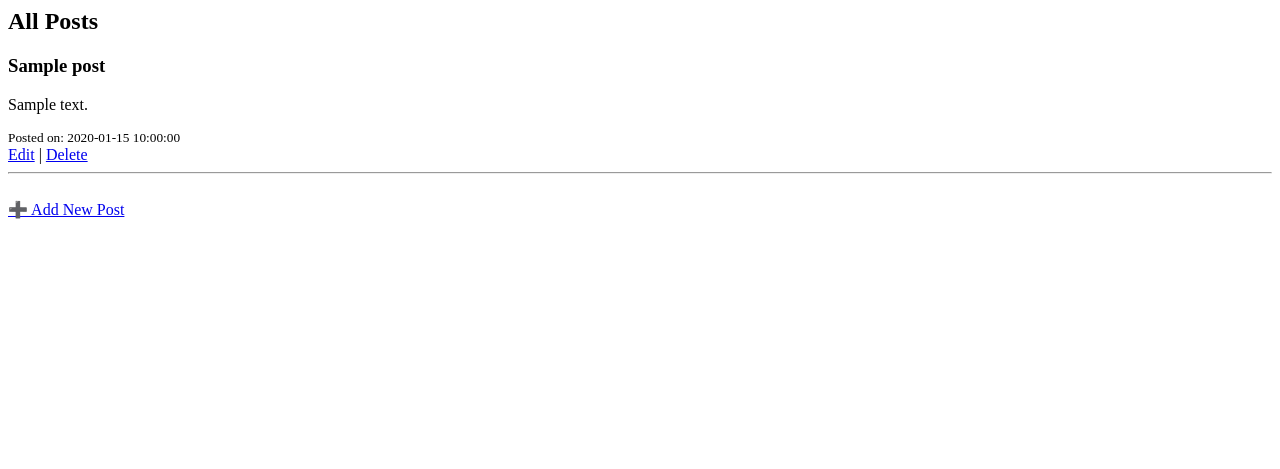
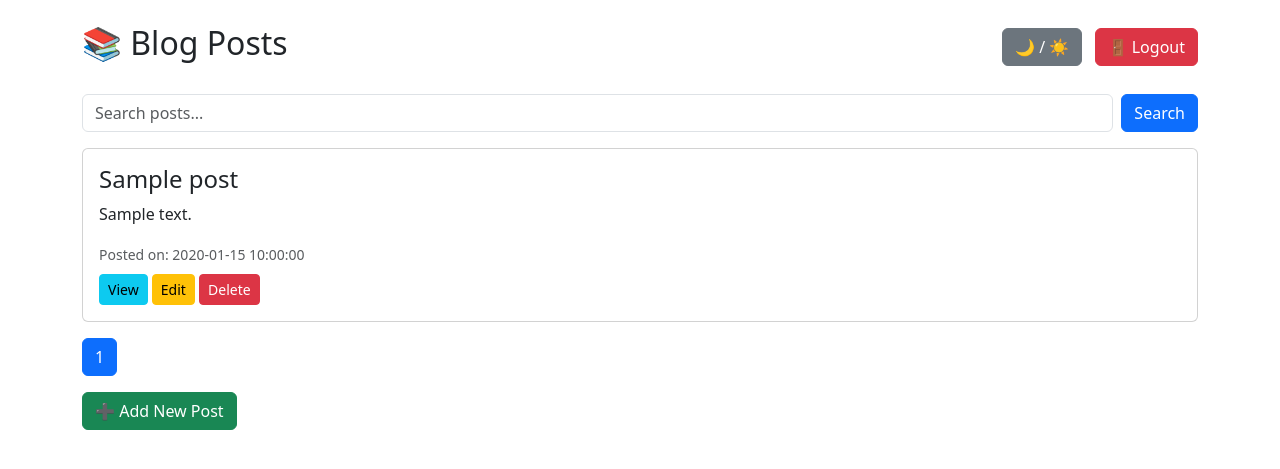
Before and after one commit to dhanya940/CRUD-application, a PHP site: page / in a window 1280 px wide. Shown: the top 469 px of the page. Run offline with PHP 8.4, Linux system fonts and the light colour scheme; the visitor is signed in with stand-in values (Sample User, id 1); tables that the repository leaves empty or names only in its code hold one stand-in row (values such as "Sample post").

Commit message:
Update index.php

```diff
--- a/index.php
+++ b/index.php
@@ -1,24 +1,122 @@
 <?php
 include 'db.php';
+session_start();
 
-$sql = "SELECT * FROM posts ORDER BY created_at DESC";
-$result = $conn->query($sql);
+// --- Redirect if not logged in ---
+if (!isset($_SESSION['username'])) {
+    header("Location: login.php");
+    exit();
+}
 
-echo "<h2>All Posts</h2>";
+// --- Search functionality ---
+$search = isset($_GET['q']) ? $_GET['q'] : "";
 
-if ($result->num_rows > 0) {
-    while($row = $result->fetch_assoc()) {
-        echo "<h3>" . $row['title'] . "</h3>";
-        echo "<p>" . $row['content'] . "</p>";
-        echo "<small>Posted on: " . $row['created_at'] . "</small><br>";
-        echo "<a href='edit.php?id=".$row['id']."'>Edit</a> | ";
-        echo "<a href='delete.php?id=".$row['id']."'>Delete</a>";
-        echo "<hr>";
-    }
-} else {
-    echo "No posts found.";
-}
+// --- Pagination setup ---
+$perPage = 3; //  Show 3 posts per page
+$page = isset($_GET['page']) ? (int)$_GET['page'] : 1;
+if ($page < 1) $page = 1;
+$offset = ($page - 1) * $perPage;
+
+// Count total posts (with search filter)
+$countSql = "SELECT COUNT(*) AS total FROM posts
+             WHERE title LIKE ? OR content LIKE ?";
+$stmt = $conn->prepare($countSql);
+$like = "%$search%";
+$stmt->bind_param("ss", $like, $like);
+$stmt->execute();
+$countResult = $stmt->get_result()->fetch_assoc();
+$totalPosts = $countResult['total'];
+$totalPages = ceil($totalPosts / $perPage);
+
+// Fetch posts (with search + pagination)
+$sql = "SELECT * FROM posts
+        WHERE title LIKE ? OR content LIKE ?
+        ORDER BY created_at DESC
+        LIMIT ?, ?";
+$stmt = $conn->prepare($sql);
+$stmt->bind_param("ssii", $like, $like, $offset, $perPage);
+$stmt->execute();
+$result = $stmt->get_result();
 ?>
 
-<br>
-<a href="create.php">➕ Add New Post</a>
+<!DOCTYPE html>
+<html>
+<head>
+    <title>Blog Posts</title>
+    <link href="https://cdn.jsdelivr.net/npm/bootstrap@5.3.3/dist/css/bootstrap.min.css" rel="stylesheet">
+    <style>
+        body.dark-mode {
+            background-color: #121212;
+            color: white;
+        }
+        body.dark-mode .card {
+            background-color: #1e1e1e;
+            color: white;
+        }
+        .theme-toggle {
+            cursor: pointer;
+        }
+    </style>
+</head>
+<body class="container mt-4">
+
+    <!-- Top Navbar -->
+    <div class="d-flex justify-content-between align-items-center mb-4">
+        <h2>📚 Blog Posts</h2>
+
+        <div>
+            <!-- Dark/Light Switch -->
+            <button class="btn btn-secondary theme-toggle">🌙 / ☀️</button>
+
+            <!-- Logout Button -->
+            <a href="logout.php" class="btn btn-danger ms-2">🚪 Logout</a>
+        </div>
+    </div>
+
+    <!-- Search Form -->
+    <form method="get" class="d-flex mb-3">
+        <input type="text" name="q" class="form-control me-2" placeholder="Search posts..."
+               value="<?= htmlspecialchars($search) ?>">
+        <button type="submit" class="btn btn-primary">Search</button>
+    </form>
+
+    <?php if ($result->num_rows > 0): ?>
+        <?php while($row = $result->fetch_assoc()): ?>
+            <div class="card mb-3">
+                <div class="card-body">
+                    <h4 class="card-title"><?= htmlspecialchars($row['title']) ?></h4>
+                    <p class="card-text"><?= nl2br(htmlspecialchars($row['content'])) ?></p>
+                    <small class="text-muted">Posted on: <?= $row['created_at'] ?></small><br>
+                    <a href="view.php?id=<?= $row['id'] ?>" class="btn btn-sm btn-info mt-2">View</a>
+                    <a href="edit.php?id=<?= $row['id'] ?>" class="btn btn-sm btn-warning mt-2">Edit</a>
+                    <a href="delete.php?id=<?= $row['id'] ?>" class="btn btn-sm btn-danger mt-2">Delete</a>
+                </div>
+            </div>
+        <?php endwhile; ?>
+
+        <!-- Pagination -->
+        <nav>
+            <ul class="pagination">
+                <?php for ($i = 1; $i <= $totalPages; $i++): ?>
+                    <li class="page-item <?= ($i == $page) ? 'active' : '' ?>">
+                        <a class="page-link" href="?page=<?= $i ?>&q=<?= urlencode($search) ?>"><?= $i ?></a>
+                    </li>
+                <?php endfor; ?>
+            </ul>
+        </nav>
+
+    <?php else: ?>
+        <div class="alert alert-info">No posts found.</div>
+    <?php endif; ?>
+
+    <a href="create.php" class="btn btn-success">➕ Add New Post</a>
+
+    <script>
+        // Dark/Light Mode Toggle
+        const toggleBtn = document.querySelector(".theme-toggle");
+        toggleBtn.addEventListener("click", () => {
+            document.body.classList.toggle("dark-mode");
+        });
+    </script>
+</body>
+</html>
```
